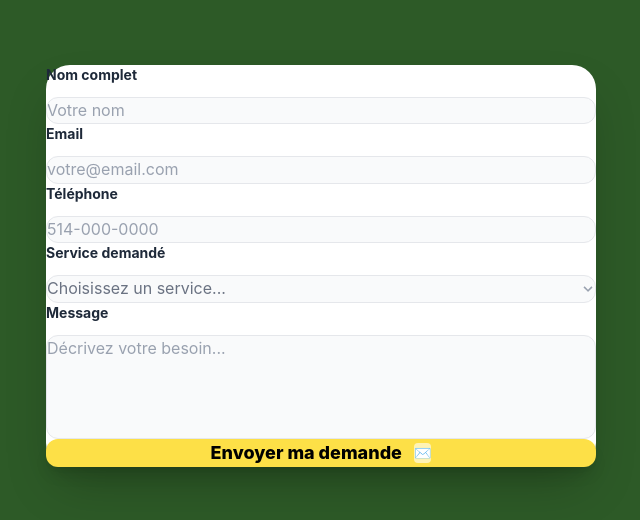
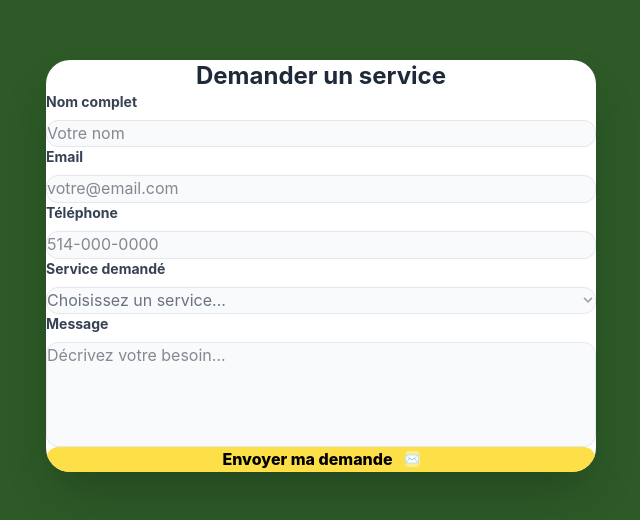
Before and after one commit to mtjservices/mtj-services, a Next.js app: page /auth/register/client in a window 1280 px wide. Shown: the part 134-654 px from the top of the page, without its empty margins (319-959 px from the left). Built offline with nearby package versions, Linux system fonts and the light colour scheme.

Commit message:
Correction alignement texte formulaire

```diff
--- a/src/app/auth/register/client/page.tsx
+++ b/src/app/auth/register/client/page.tsx
@@ -3,43 +3,49 @@ import React from 'react';
 export default function RegisterClientPage() {
   return (
     <div className="min-h-screen bg-[#2d5a27] flex items-center justify-center p-6 md:p-10">
-      {/* La carte blanche avec plus d'arrondi et d'ombre */}
-      <div className="bg-white w-full max-w-[550px] rounded-3xl shadow-2xl p-8 md:p-12 my-10">
 
-        <form className="space-y-8">
+      {/* La carte blanche */}
+      <div className="bg-white w-full max-w-[550px] rounded-3xl shadow-2xl py-12 my-10 overflow-hidden">
+
+        {/* Titre (Optionnel, pour faire comme Lovable) */}
+        <h2 className="text-2xl font-bold text-center mb-8 text-gray-800">Demander un service</h2>
+
+        {/* On ajoute px-10 ici pour que RIEN ne dépasse sur les côtés */}
+        <form className="space-y-8 px-10 text-left">
+
           {/* Nom Complet */}
-          <div className="flex flex-col gap-3">
-            <label className="text-sm font-bold text-gray-800 ml-1">Nom complet</label>
+          <div className="flex flex-col gap-2">
+            <label className="text-sm font-bold text-gray-700">Nom complet</label>
             <input
               type="text"
               placeholder="Votre nom"
-              className="w-full px-5 py-4 bg-[#f9fafb] border border-gray-200 rounded-xl focus:ring-2 focus:ring-yellow-400 outline-none transition-all placeholder:text-gray-400"
+              className="w-full px-5 py-4 bg-[#f9fafb] border border-gray-200 rounded-xl focus:ring-2 focus:ring-yellow-400 outline-none transition-all"
             />
           </div>
 
           {/* Email */}
-          <div className="flex flex-col gap-3">
-            <label className="text-sm font-bold text-gray-800 ml-1">Email</label>
+          <div className="flex flex-col gap-2">
+            <label className="text-sm font-bold text-gray-700">Email</label>
             <input
               type="email"
               placeholder="votre@email.com"
-              className="w-full px-5 py-4 bg-[#f9fafb] border border-gray-200 rounded-xl focus:ring-2 focus:ring-yellow-400 outline-none transition-all placeholder:text-gray-400"
+              className="w-full px-5 py-4 bg-[#f9fafb] border border-gray-200 rounded-xl focus:ring-2 focus:ring-yellow-400 outline-none transition-all"
             />
           </div>
 
           {/* Téléphone */}
-          <div className="flex flex-col gap-3">
-            <label className="text-sm font-bold text-gray-800 ml-1">Téléphone</label>
+          <div className="flex flex-col gap-2">
+            <label className="text-sm font-bold text-gray-700">Téléphone</label>
             <input
               type="tel"
               placeholder="514-000-0000"
-              className="w-full px-5 py-4 bg-[#f9fafb] border border-gray-200 rounded-xl focus:ring-2 focus:ring-yellow-400 outline-none transition-all placeholder:text-gray-400"
+              className="w-full px-5 py-4 bg-[#f9fafb] border border-gray-200 rounded-xl focus:ring-2 focus:ring-yellow-400 outline-none transition-all"
             />
           </div>
 
           {/* Service demandé */}
-          <div className="flex flex-col gap-3">
-            <label className="text-sm font-bold text-gray-800 ml-1">Service demandé</label>
+          <div className="flex flex-col gap-2">
+            <label className="text-sm font-bold text-gray-700">Service demandé</label>
             <div className="relative">
               <select className="w-full px-5 py-4 bg-[#f9fafb] border border-gray-200 rounded-xl focus:ring-2 focus:ring-yellow-400 outline-none text-gray-500 appearance-none cursor-pointer">
                 <option>Choisissez un service...</option>
@@ -59,23 +65,23 @@ export default function RegisterClientPage() {
           </div>
 
           {/* Message */}
-          <div className="flex flex-col gap-3">
-            <label className="text-sm font-bold text-gray-800 ml-1">Message</label>
+          <div className="flex flex-col gap-2">
+            <label className="text-sm font-bold text-gray-700">Message</label>
             <textarea
               placeholder="Décrivez votre besoin..."
               rows={4}
-              className="w-full px-5 py-4 bg-[#f9fafb] border border-gray-200 rounded-xl focus:ring-2 focus:ring-yellow-400 outline-none resize-none transition-all placeholder:text-gray-400"
+              className="w-full px-5 py-4 bg-[#f9fafb] border border-gray-200 rounded-xl focus:ring-2 focus:ring-yellow-400 outline-none resize-none transition-all"
             ></textarea>
           </div>
 
           {/* Bouton Envoyer */}
-          <div className="pt-6">
+          <div className="pt-4">
             <button
               type="submit"
-              className="w-full bg-[#fde047] hover:bg-yellow-400 text-black font-extrabold py-5 rounded-xl shadow-lg transition-all flex items-center justify-center gap-3 text-lg"
+              className="w-full bg-[#fde047] hover:bg-yellow-400 text-black font-extrabold py-5 rounded-full shadow-md transition-all flex items-center justify-center gap-3"
             >
               Envoyer ma demande
-              <span className="bg-white/60 px-2 py-0.5 rounded text-sm">✉️</span>
+              <span className="bg-white/40 px-2 py-0.5 rounded text-xs">✉️</span>
             </button>
           </div>
         </form>
```
